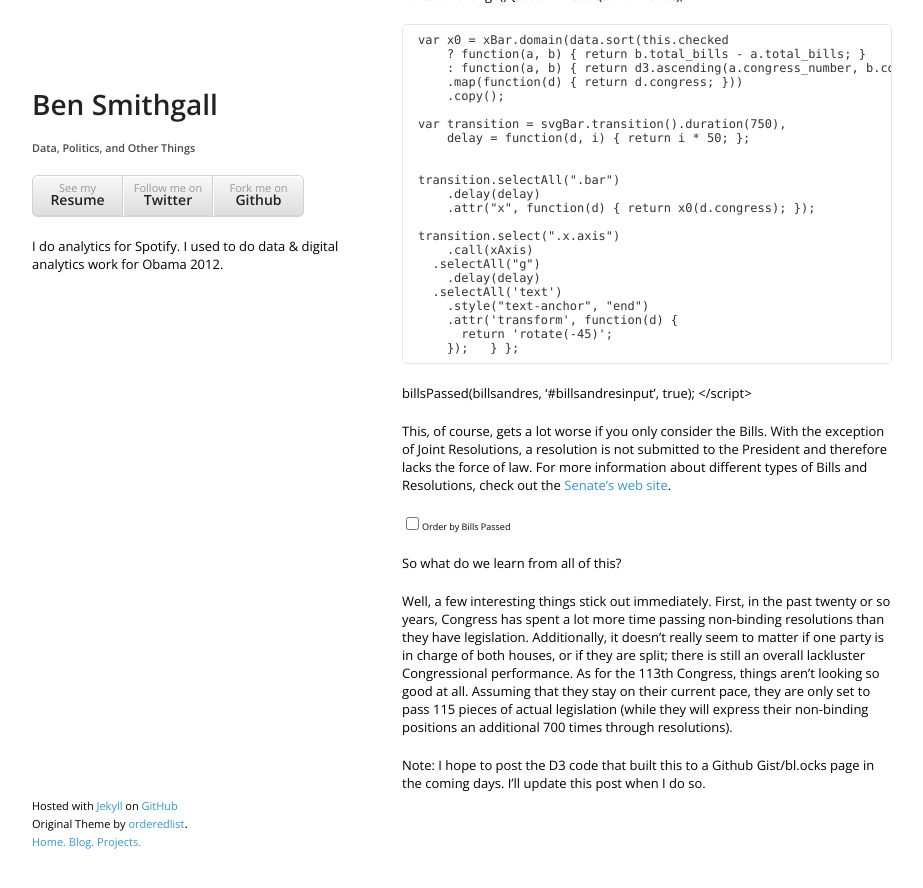
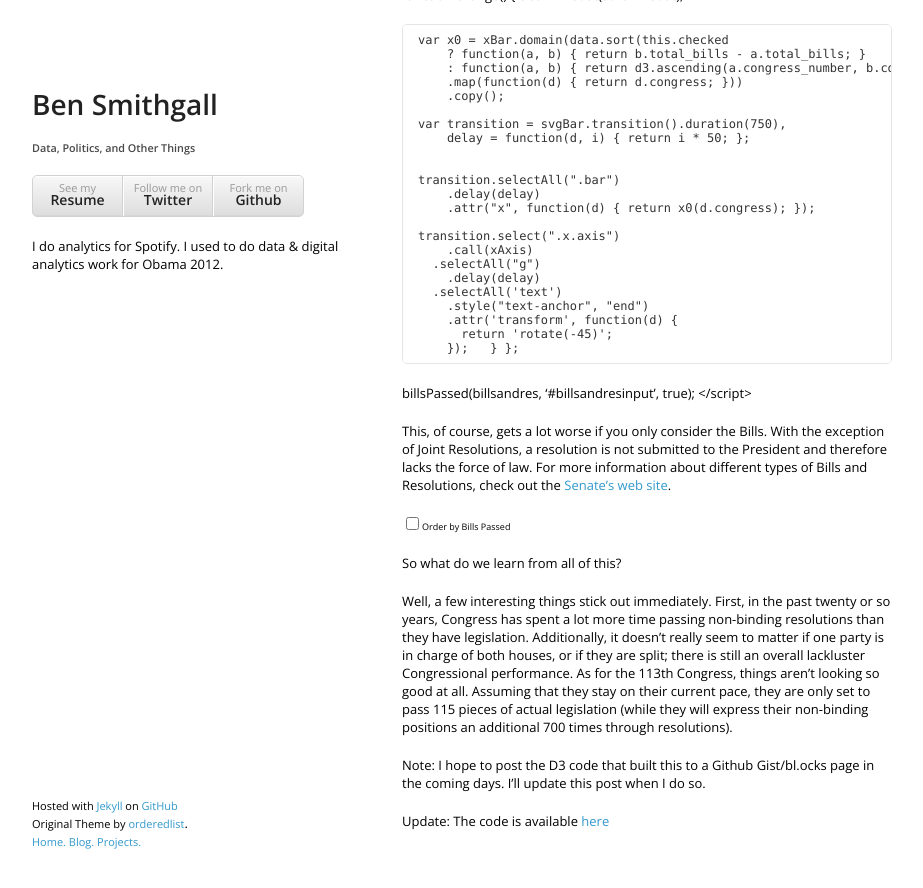
Before and after one commit to bsmithgall/bsmithgall.github.io, a Jekyll site: the page built from _posts/2013-10-17-visualizing-congressional-output.md, in a window 1280 px wide and 900 px high, scrolled down 1879 px. Shown: the top 888 px of the window, without its empty margins (178-1101 px from the left). Built offline with Jekyll 4.4.1, drawn with Linux system fonts in a browser that asks for light colours; Markdown is read by kramdown in place of the engine named in the settings; before the commit the page ends 2741 px from its top, so only the background shows below that.

Commit message:
Added link to bl.ocks post

```diff
--- a/_posts/2013-10-17-visualizing-congressional-output.md
+++ b/_posts/2013-10-17-visualizing-congressional-output.md
@@ -136,3 +136,5 @@ So what do we learn from all of this?
 Well, a few interesting things stick out immediately. First, in the past twenty or so years, Congress has spent a lot more time passing non-binding resolutions than they have legislation. Additionally, it doesn't really seem to matter if one party is in charge of both houses, or if they are split; there is still an overall lackluster Congressional performance. As for the 113th Congress, things aren't looking so good at all. Assuming that they stay on their current pace, they are only set to pass 115 pieces of actual legislation (while they will express their non-binding positions an additional 700 times through resolutions).
 
 Note: I hope to post the D3 code that built this to a Github Gist/bl.ocks page in the coming days. I'll update this post when I do so.
+
+Update: The code is available [here](http://bl.ocks.org/bsmithgall/7033944)
```
